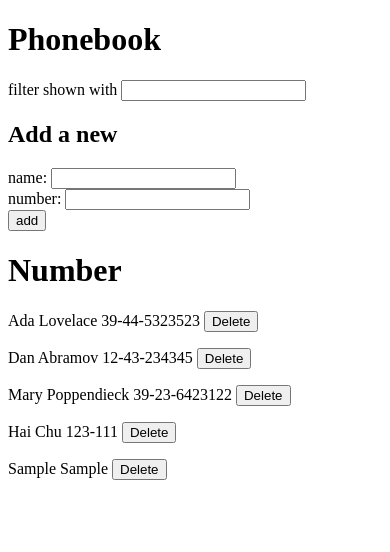
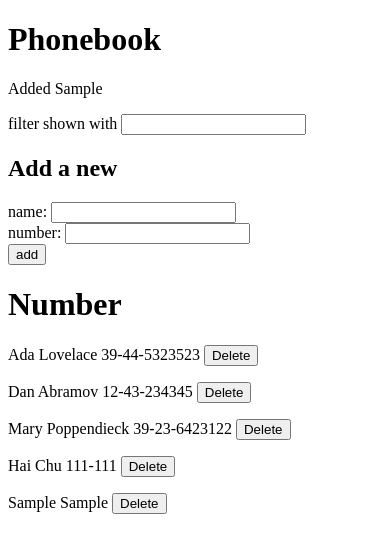
Before and after one commit to haidchu/fullstack-open-2023, a React (Vite) app in the folder part2/phonebook/: page / in a window 390 px wide. Both pictures are taken after typing "Sample", "Sample" into the empty fields and a click on the button "add". Shown: the top 552 px of the page. Built offline with nearby package versions, Linux system fonts and the light colour scheme; no server answers; data requests are answered from the project's data file.

Commit message:
added ex 2.16: phonebook stepp 11

```diff
--- a/part2/phonebook/db.json
+++ b/part2/phonebook/db.json
@@ -18,7 +18,7 @@
     {
       "id": 5,
       "name": "Hai Chu",
-      "number": "123-111"
+      "number": "111-111"
     }
   ]
 }
--- a/part2/phonebook/src/App.jsx
+++ b/part2/phonebook/src/App.jsx
@@ -3,6 +3,7 @@ import ListPerson from "./components/listPerson/ListPerson";
 import AddPerson from "./components/addPerson/AddPerson";
 import Filter from "./components/filter/Filter";
 import PersonService from "./services/persons";
+import Notification from "./components/Notification";
 
 const App = () => {
     // State
@@ -10,6 +11,7 @@ const App = () => {
     const [filtered, setFiltered] = useState([...persons]);
     const [newName, setNewName] = useState("");
     const [newNumber, setNewNumber] = useState("");
+    const [errorMessage, setErrorMessage] = useState(null);
 
     // Custom Hooks
     useEffect(() => {
@@ -20,6 +22,7 @@ const App = () => {
         };
         getData();
     }, []);
+
     // Event Handlers
     const addPerson = (event) => {
         event.preventDefault();
@@ -34,9 +37,19 @@ const App = () => {
                 name: newName,
                 number: newNumber,
             };
+            setErrorMessage(
+                `${newName}'s number has been updated to ${newNumber}`
+            );
+            setTimeout(() => {
+                setErrorMessage(null);
+            }, 5000);
             updatePerson(id, person);
             return;
         }
+        setErrorMessage(`Added ${newName}`);
+        setTimeout(() => {
+            setErrorMessage(null);
+        }, 5000);
         setPersons(persons.concat(personObject));
         setFiltered(persons.concat(personObject));
         setNewName("");
@@ -92,6 +105,7 @@ const App = () => {
     return (
         <div>
             <h1>Phonebook</h1>
+            <Notification message={errorMessage} />
             <Filter handleFilterChange={handleFilterChange} />
             <AddPerson
                 newName={newName}
--- /dev/null
+++ b/part2/phonebook/src/components/Notification.jsx
@@ -0,0 +1,10 @@
+const Notification = ({ message }) => {
+    if (message === null) return null;
+    return (
+        <div className="error">
+            <p>{message}</p>
+        </div>
+    );
+};
+
+export default Notification;
```
